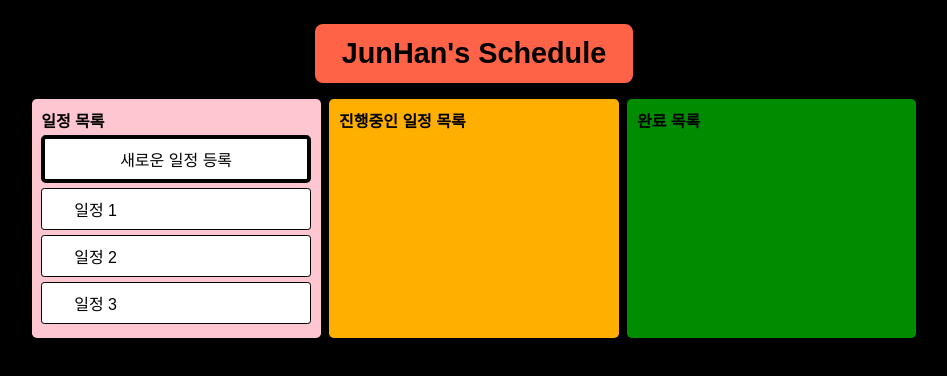
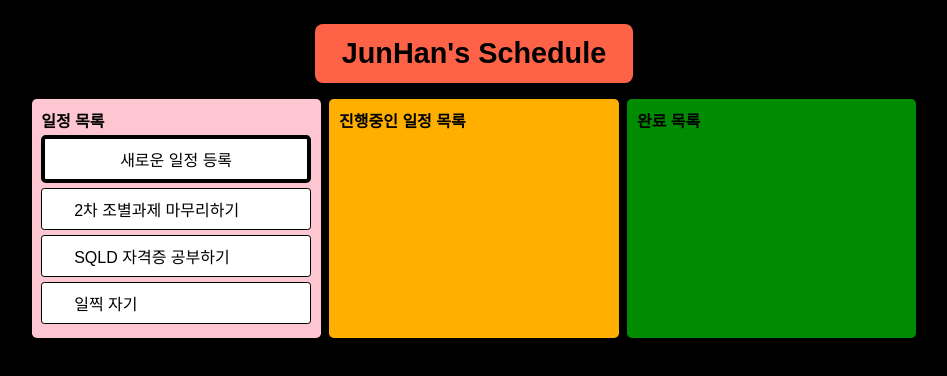
Before and after one commit to JunHans/JunHans.github.io, a plain HTML site: page content-4.html in a window 1280 px wide. Shown: the whole page, without its empty margins (166-1113 px from the left). Drawn offline with Linux system fonts and the light colour scheme.

Commit message:
Add files via upload

```diff
--- a/content-4.html
+++ b/content-4.html
@@ -79,13 +79,13 @@
                     <button id="task-button" onclick="createTask()">새로운 일정 등록</span>
                 </div>
                 <div class="task" id="task1" draggable="true" ondragstart="drag(event)">
-                    <span>일정 1</span>
+                    <span>2차 조별과제 마무리하기</span>
                 </div>
                 <div class="task" id="task2" draggable="true" ondragstart="drag(event)">
-                    <span>일정 2</span>
+                    <span>SQLD 자격증 공부하기</span>
                 </div>
                 <div class="task" id="task3" draggable="true" ondragstart="drag(event)">
-                    <span>일정 3</span>
+                    <span>일찍 자기</span>
                 </div>
                 <!-- <div class="task" id="task4" draggable="true" ondragstart="drag(event)">
                     <span>일정 4</span>
```
